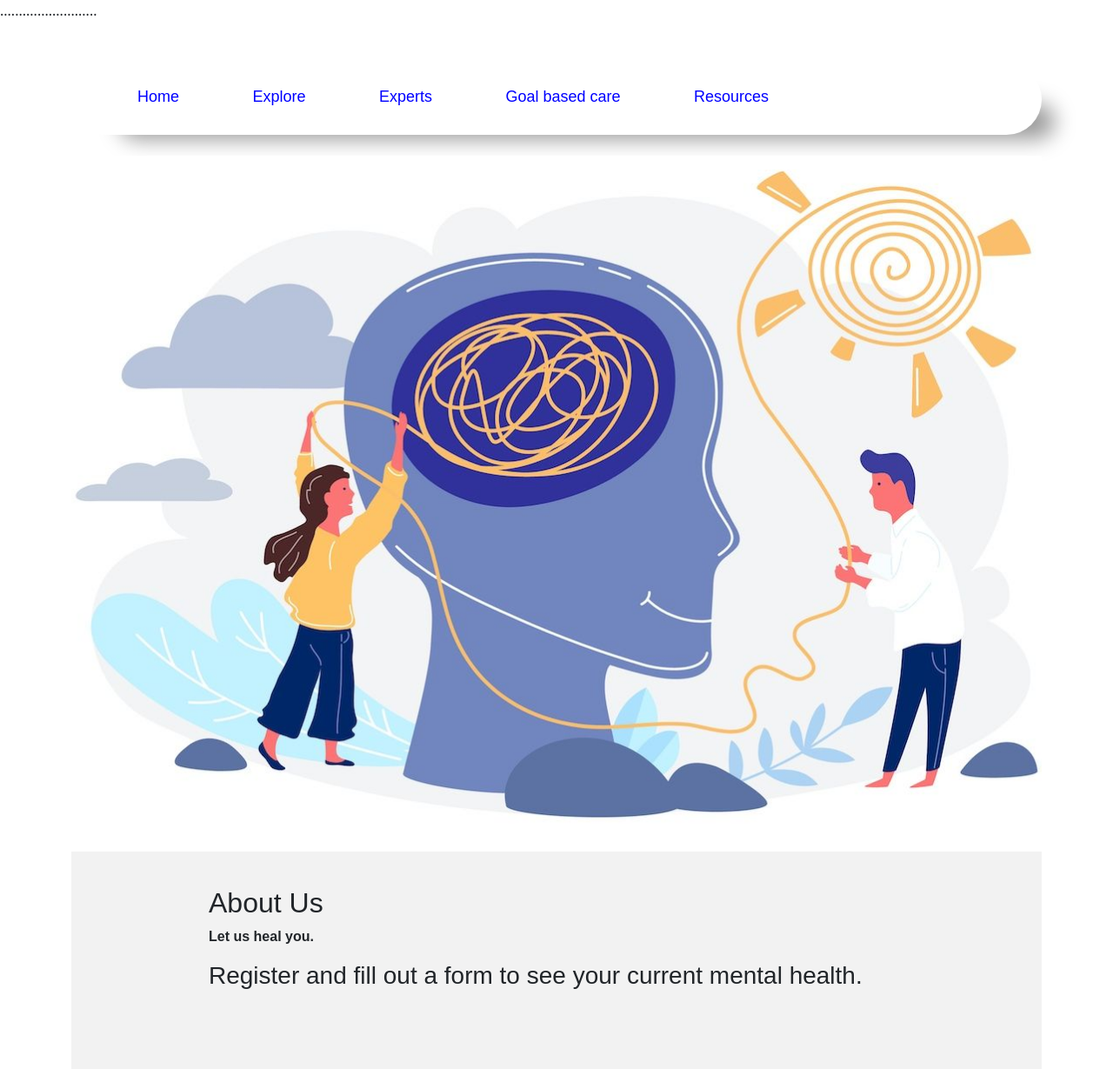
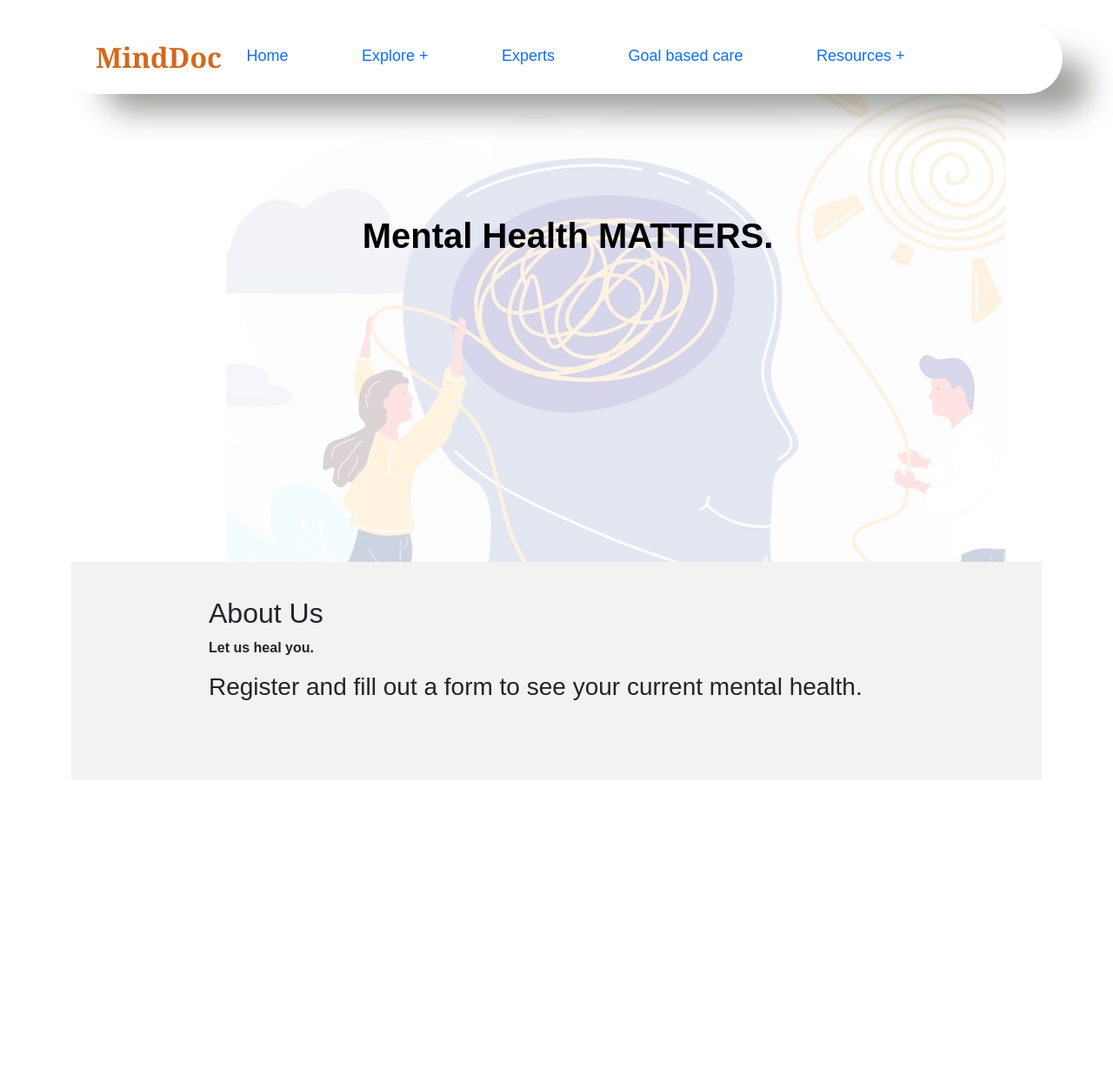
Before and after one commit to Fenishaprajapati/minddoc, a Django app: page / in a window 1280 px wide. Shown: the whole page at 87% size. After the commit the page ends 896 px from the top, so only its background shows below. Run offline with Django 4.2, Linux system fonts and the light colour scheme; some libraries are stand-ins or nearby versions.

Commit message:
Initial Commit

```diff
--- a/home/Templates/home/index.html
+++ b/home/Templates/home/index.html
@@ -3,12 +3,31 @@
 {% block content %}
 {% load static %}
 <style>
+        *{
+        margin: 0;
+        padding: 0;
+        box-sizing: border-box;
+        font-family: 'Poppins', sans-serif;
+      }
+
         /* Styling for the big picture */
-        .big-picture {
+        .big-picture::before {
             background-image: url({% static 'home/photo.jpg' %}); /* Replace 'your-image.jpg' with your image URL */
             background-size: cover;
             background-position: center;
             height: 100vh; /* Adjust the height as needed */
+            /* opacity: 50%; */
+            margin-top: 70px;
+            /* background-color: rgba(255, 255, 255, 0.5);  */
+            content: "";
+            position: fixed;
+            top: 0;
+            left: 260px;
+            width: 70%;
+            /* height: 100%; */
+            background-color: #fff; /* Adjust the color as needed */
+            opacity: 0.2; /* Adjust the opacity as needed */
+            z-index: -1;
         }
 
         /* Styling for the About Us section */
@@ -16,6 +35,7 @@
             background-color: #f2f2f2; /* Background color for the section */
             padding: 40px;
             height: 250px;
+            margin-bottom: 100px;
         }
 
         /* Styling for the text in the About Us section */
@@ -23,7 +43,17 @@
             max-width: 800px; /* Adjust the maximum width as needed */
             margin: 0 auto;
         }
+
+        /*mental health matters*/
+        .matters{
+          font-weight: bolder;
+          padding:20%;
+          margin-left:10%;
+          color: black;
+
+        }
 </style>
+<link rel="stylesheet" href="https://cdnjs.cloudflare.com/ajax/libs/font-awesome/6.5.1/css/all.min.css" integrity="sha512-DTOQO9RWCH3ppGqcWaEA1BIZOC6xxalwEsw9c2QQeAIftl+Vegovlnee1c9QX4TctnWMn13TZye+giMm8e2LwA==" crossorigin="anonymous" referrerpolicy="no-referrer" />
 {% if user.is_authenticated %}
             <br>
             <table class="table table-bordered table-hover">
@@ -59,9 +89,13 @@
       {% else %}
       <br>
       <div class="big-picture">
-        <!-- You can add any content you want to display on top of the image here -->
+        <h1 class="matters">Mental Health MATTERS.</h1>
       </div>
-
+<br>
+<br>
+<br>
+<br>
+<br>
     <div class="about-us">
         <div class="about-us-text">
             <h2>About Us</h2>
--- a/home/Templates/home/nav.html
+++ b/home/Templates/home/nav.html
@@ -1,4 +1,4 @@
-..........................<!--<style>-->
+<!--<style>-->
 <!--    /* Style the login button */-->
 <!--        .login-button a {-->
 <!--            text-decoration: none;-->
@@ -55,7 +55,8 @@
 <!--  </div>-->
 
 <!--</nav>-->
-<style>
+<script src='https://kit.fontawesome.com/a076d05399.js' crossorigin='anonymous'></script><style>
+
     *{
         margin: 0;
         padding: 0;
@@ -63,23 +64,25 @@
         font-family: 'Poppins', sans-serif;
     }
 
-<!--    .container{-->
-<!--        background: pink;-->
-<!--        width: 100%;-->
-<!--        height: 100vh;-->
-<!--        display: flex;-->
-<!--        align-items: center;-->
-<!--        justify-content: center;-->
-<!--    }-->
+    a{
+        text-decoration: none;
+    }
+
 
     nav{
         background: white;
         border-radius: 50px;
         padding: 4px;
-        box-shadow: 35px 25px 25px -20px rgba(0, 0, 0, 0.4);
+        box-shadow: 40px 30px 35px -10px rgba(10, 10, 0, 0.4);
         border-color: black;
-        margin-top: 50px;
+        margin-top: 19px;
         border-color: black;
+        text-align: center;
+        position: fixed;
+        width: 90%;
+        top: 1%;
+        z-index: 1000;
+        margin-left: 70px;
     }
 
     nav ul li{
@@ -89,7 +92,7 @@
         margin: 10px;
         font-size: 18px;
         font-weight: 500;
-        color: blue;
+        color: black;
         cursor: pointer;
         position: relative;
         z-index: 2;
@@ -150,29 +153,43 @@
         nav ul .dropdown ul li:hover {
             background-color: transparent;
         }
+        .logo {
+            width: 120px; height: auto;
+            left: 0px;
+            right:10px;
+            position: absolute;
+            font-weight:bolder;
+            font-style:inherit;
+            font-size:200%;
+            color: chocolate;
+            width: 100px;
+            font-family:Georgia, 'Times New Roman', Times, serif;
+            top:-6%;
+        }
 
 
 </style>
-
-<div class="container">
+<header>
     <nav>
         <ul>
-            <li>Home</li>
-            <li class="dropdown">Explore
+            <!-- {% comment %} <li class="logo"><img src="home/MindDoc.png"></li> {% endcomment %} -->
+            <li class="logo">MindDoc</li>
+            <li><a href="#home">Home</a></li>
+            <li class="dropdown"><a href="#mentalstate">Explore +</a>
                 <ul>
-                    <li>Mental State</li>
-                    <li>Phobias</li>
+                    <li><a href="#mentalstate">Mental State</a></li>
+                    <li><a href="#phobias">Phobias</a></li>
                 </ul>
             </li>
-            <li>Experts</li>
-            <li>Goal based care</li>
-            <li class="dropdown">Resources
+            <li><a href="#experts">Experts</a></li>
+            <li><a href="#goalbasedcare">Goal based care</a></li>
+            <li class="dropdown"><a href="#mentalstate">Resources +</a>
                 <ul>
-                    <li>Blog</li>
-                    <li>Quiz</li>
-                    <li>Guides</li>
+                    <li><a href="#blog">Blog</a></li>
+                    <li><a href="#quiz">Quiz</a></li>
+                    <li><a href="#guides">Guides</a></li>
                 </ul>
             </li>
         </ul>
     </nav>
-</div>
+</header>
```
